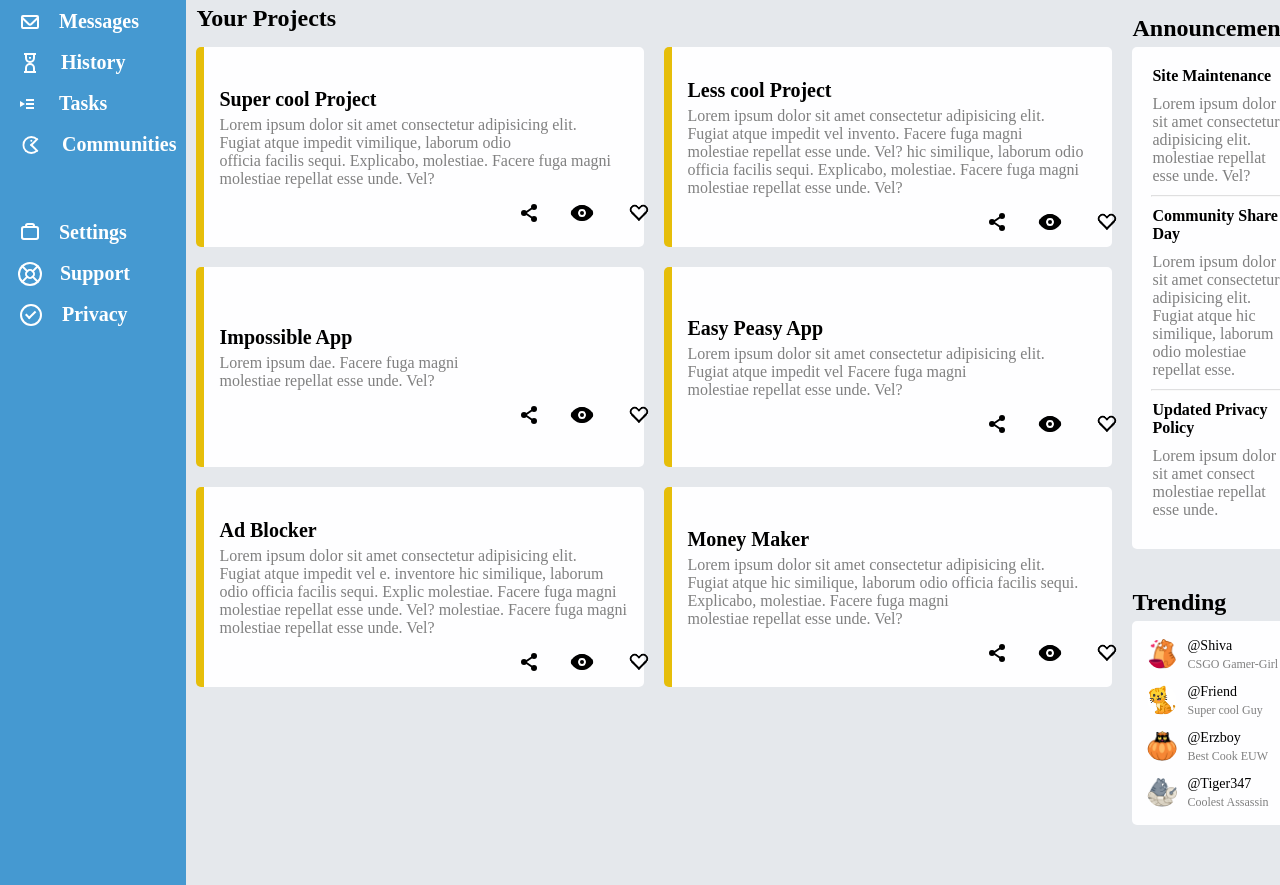
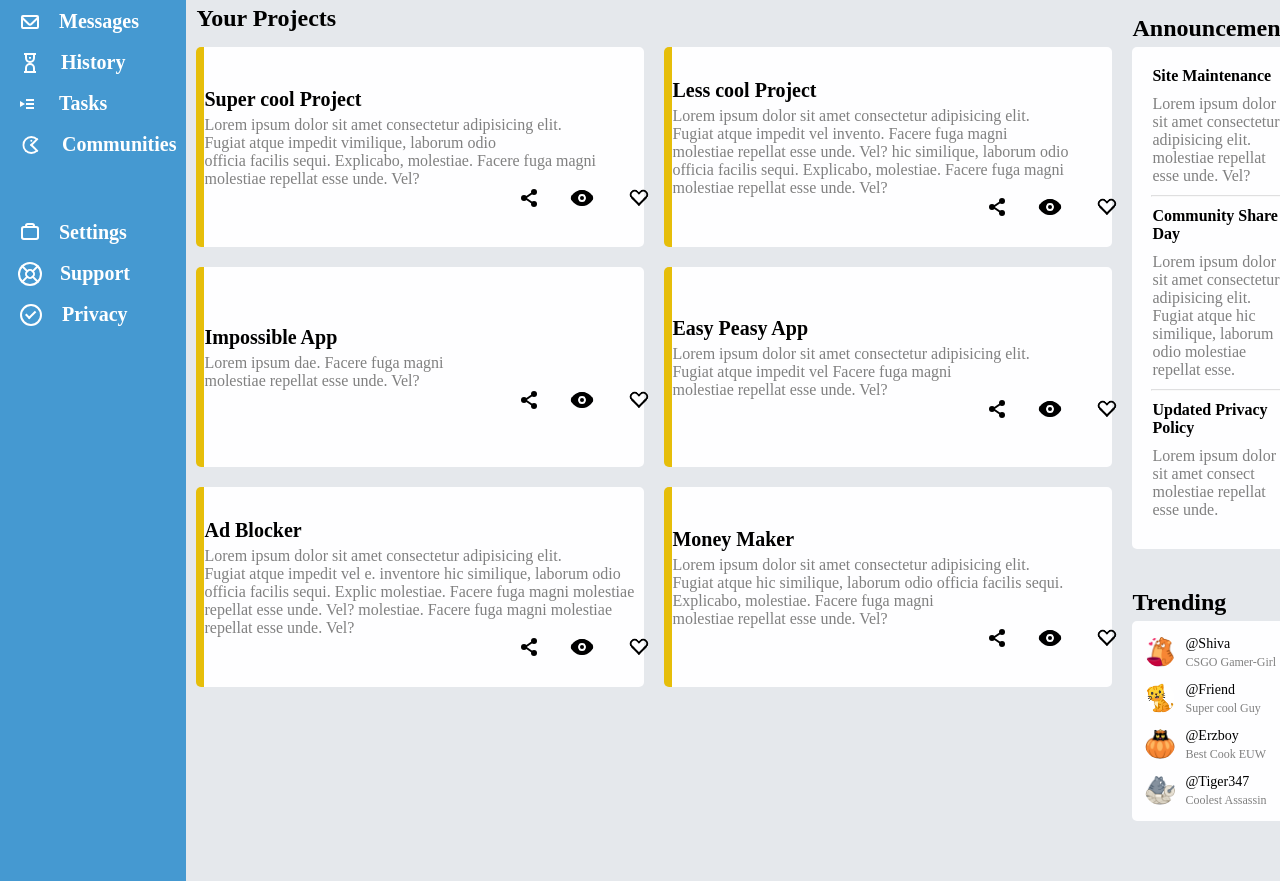
Before and after one commit to IgelCode/dashboard, a website: page index.html in a window 1280 px wide. Shown: the part 182-1067 px from the top of the page. Drawn offline with Linux system fonts and the light colour scheme.

Commit message:
finished?

```diff
--- a/style.css
+++ b/style.css
@@ -170,7 +170,7 @@ input {
 .trendingwindow {
   background-color: #fefeff;
   border-radius: 5px;
-
+  padding: 13px;
   display: flex;
   justify-content: center;
   flex-direction: column;
@@ -198,7 +198,6 @@ hr {
   font-weight: bold;
 }
 .wrapperwindow {
-  padding: 15px;
   display: flex;
   flex-direction: column;
   gap: 5px;
@@ -217,7 +216,7 @@ hr {
 .trendingcontent {
   display: grid;
   grid-template-columns: 1fr 8fr;
-  padding: 15px;
+
   gap: 10px;
   align-items: center;
 }
```
